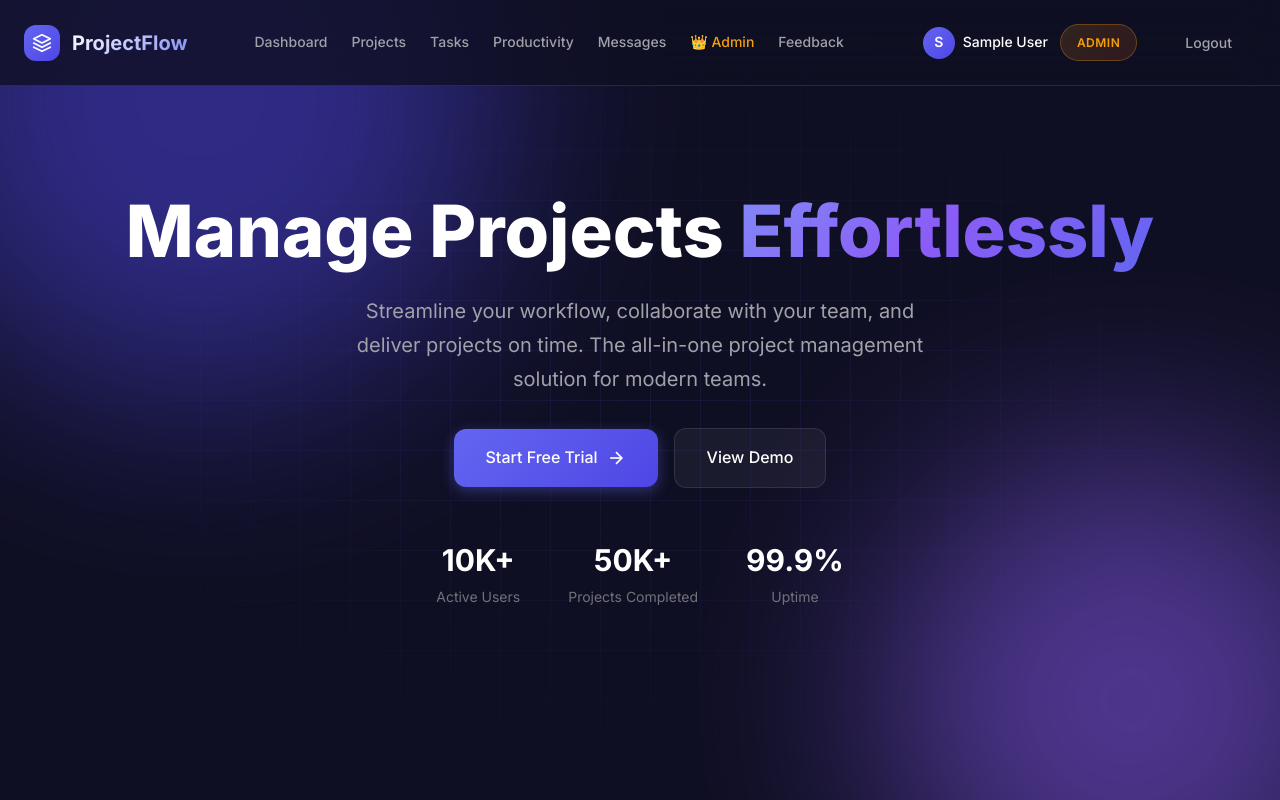
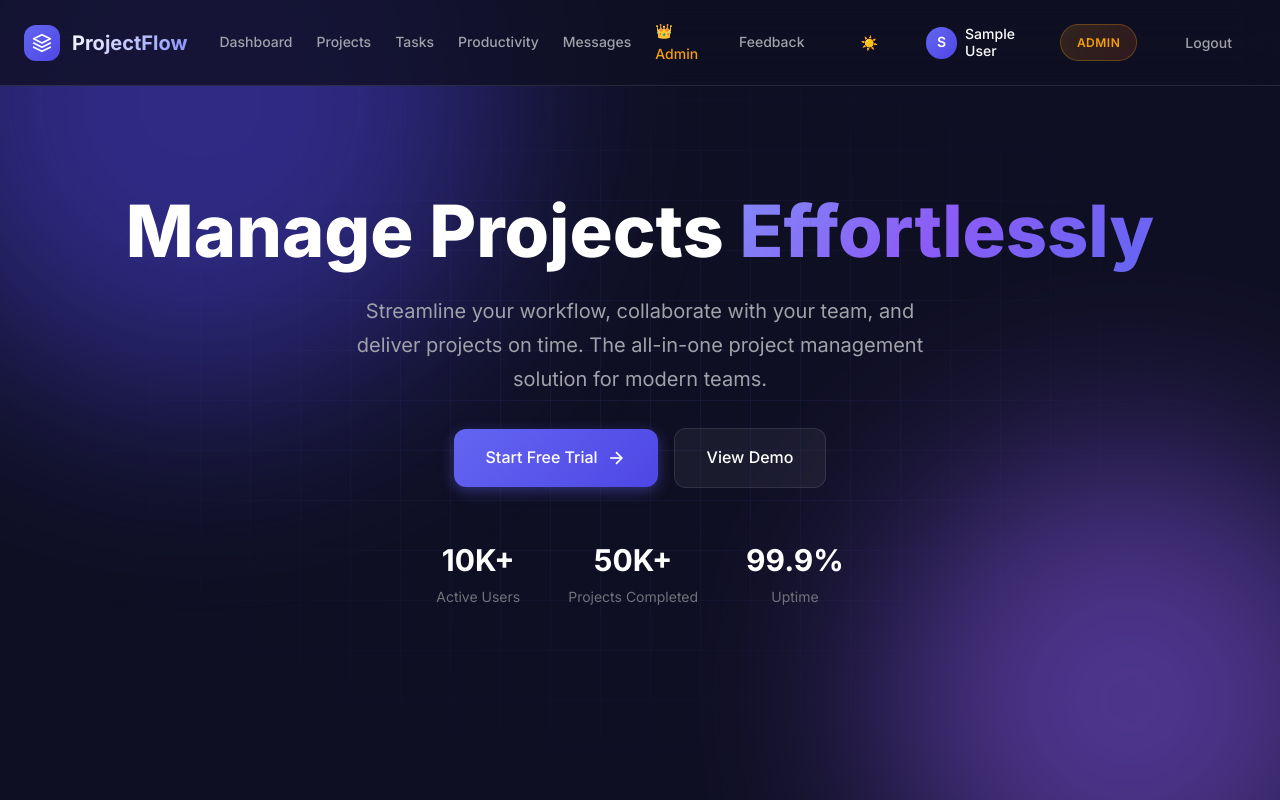
Before and after one commit to jeevansambath-2004/frontend, a React (Create React App) app: page / in a window 1280 px wide. Shown: the top 800 px of the page. Built offline with nearby package versions, Linux system fonts and the light colour scheme; no server answers; sample sign-in values are in the browser's storage.

Commit message:
added dark mode

```diff
--- a/src/App.js
+++ b/src/App.js
@@ -3,6 +3,7 @@ import { BrowserRouter as Router } from 'react-router-dom';
 import { GoogleOAuthProvider } from '@react-oauth/google';
 import AppRoutes from './routes/AppRoutes';
 import { AuthProvider } from './context/AuthContext';
+import { ThemeProvider } from './context/ThemeContext';
 import './styles/App.css';
 
 const GOOGLE_CLIENT_ID = '771392019076-hoh90f3tfqlqmm7uhvn227cne3n74883.apps.googleusercontent.com';
@@ -11,11 +12,13 @@ function App() {
     return (
         <GoogleOAuthProvider clientId={GOOGLE_CLIENT_ID}>
             <AuthProvider>
-                <Router>
-                    <div className="app">
-                        <AppRoutes />
-                    </div>
-                </Router>
+                <ThemeProvider>
+                    <Router>
+                        <div className="app">
+                            <AppRoutes />
+                        </div>
+                    </Router>
+                </ThemeProvider>
             </AuthProvider>
         </GoogleOAuthProvider>
     );
--- a/src/components/ActivityCalendar.css
+++ b/src/components/ActivityCalendar.css
@@ -54,54 +54,26 @@
     opacity: 0.2;
 }
 
-/* GitHub Style Colors */
+/* Default configuration (Dark Mode) */
 .color-empty {
-    background-color: var(--border-color, #ebedf0);
+    background-color: var(--bg-secondary);
+    border-color: var(--border-color);
 }
 
-.color-scale-1 {
-    background-color: #9be9a8;
+.color-scale-1 { background-color: #0e4429; }
+.color-scale-2 { background-color: #006d32; }
+.color-scale-3 { background-color: #26a641; }
+.color-scale-4 { background-color: #39d353; }
+
+/* Light mode support */
+[data-theme='light'] .color-empty {
+    background-color: #ebedf0;
 }
 
-.color-scale-2 {
-    background-color: #40c463;
-}
-
-.color-scale-3 {
-    background-color: #30a14e;
-}
-
-.color-scale-4 {
-    background-color: #216e39;
-}
-
-/* Dark mode support */
-@media (prefers-color-scheme: dark) {
-    .activity-calendar-container {
-        background: transparent;
-    }
-
-    .color-empty {
-        background-color: var(--bg-secondary);
-        border-color: rgba(255, 255, 255, 0.05);
-    }
-
-    .color-scale-1 {
-        background-color: #0e4429;
-    }
-
-    .color-scale-2 {
-        background-color: #006d32;
-    }
-
-    .color-scale-3 {
-        background-color: #26a641;
-    }
-
-    .color-scale-4 {
-        background-color: #39d353;
-    }
-}
+[data-theme='light'] .color-scale-1 { background-color: #9be9a8; }
+[data-theme='light'] .color-scale-2 { background-color: #40c463; }
+[data-theme='light'] .color-scale-3 { background-color: #30a14e; }
+[data-theme='light'] .color-scale-4 { background-color: #216e39; }
 
 .calendar-legend {
     display: flex;
--- a/src/components/Navbar.css
+++ b/src/components/Navbar.css
@@ -4,7 +4,7 @@
     left: 0;
     right: 0;
     z-index: 1000;
-    background: rgba(15, 15, 35, 0.8);
+    background: var(--bg-nav);
     backdrop-filter: blur(20px);
     border-bottom: 1px solid var(--border-color);
     padding: var(--spacing-4) 0;
--- a/src/components/Navbar.js
+++ b/src/components/Navbar.js
@@ -1,10 +1,12 @@
 import React from 'react';
 import { Link, useNavigate } from 'react-router-dom';
 import { useAuth } from '../context/AuthContext';
+import { useTheme } from '../context/ThemeContext';
 import './Navbar.css';
 
 const Navbar = () => {
     const { user, isAuthenticated, logout } = useAuth();
+    const { theme, toggleTheme } = useTheme();
     const navigate = useNavigate();
 
     const handleLogout = () => {
@@ -54,6 +56,9 @@ const Navbar = () => {
                 </div>
 
                 <div className="navbar-actions">
+                    <button onClick={toggleTheme} className="btn btn-ghost theme-toggle" aria-label="Toggle theme">
+                        {theme === 'dark' ? '☀️' : '🌙'}
+                    </button>
                     {isAuthenticated ? (
                         <>
                             <Link to="/profile" className="navbar-user">
--- /dev/null
+++ b/src/context/ThemeContext.js
@@ -0,0 +1,33 @@
+import React, { createContext, useContext, useEffect, useState } from 'react';
+
+const ThemeContext = createContext();
+
+export const useTheme = () => {
+    const context = useContext(ThemeContext);
+    if (!context) {
+        throw new Error('useTheme must be used within a ThemeProvider');
+    }
+    return context;
+};
+
+export const ThemeProvider = ({ children }) => {
+    const [theme, setTheme] = useState(() => {
+        const savedTheme = localStorage.getItem('theme');
+        return savedTheme || 'dark';
+    });
+
+    useEffect(() => {
+        localStorage.setItem('theme', theme);
+        document.documentElement.setAttribute('data-theme', theme);
+    }, [theme]);
+
+    const toggleTheme = () => {
+        setTheme(prev => (prev === 'dark' ? 'light' : 'dark'));
+    };
+
+    return (
+        <ThemeContext.Provider value={{ theme, toggleTheme }}>
+            {children}
+        </ThemeContext.Provider>
+    );
+};
--- a/src/pages/Auth.css
+++ b/src/pages/Auth.css
@@ -285,7 +285,7 @@
     justify-content: center;
     gap: var(--spacing-3);
     padding: var(--spacing-3) var(--spacing-4);
-    background: #1a1a2e;
+    background: var(--bg-secondary);
     border: 1px solid var(--border-color);
     border-radius: var(--radius-lg);
     color: var(--text-primary);
@@ -296,7 +296,7 @@
 }
 
 .btn-google:hover {
-    background: #252542;
+    background: var(--bg-tertiary);
     border-color: var(--border-color-hover);
 }
 
--- a/src/pages/Messages.css
+++ b/src/pages/Messages.css
@@ -314,7 +314,8 @@
 }
 
 .message-other .message-bubble {
-    color: white;
+    background: var(--bg-card);
+    color: var(--text-primary);
     border-bottom-left-radius: var(--radius-sm);
     box-shadow: 0 2px 8px rgba(0, 0, 0, 0.15);
 }
--- a/src/pages/Pages.css
+++ b/src/pages/Pages.css
@@ -1064,7 +1064,7 @@
 }
 
 .role-selector option {
-    background: #1f2937;
-    color: #f3f4f6;
+    background: var(--bg-tertiary);
+    color: var(--text-primary);
     padding: 8px 12px;
 }
--- a/src/styles/App.css
+++ b/src/styles/App.css
@@ -149,16 +149,16 @@ select.input {
 }
 
 select.input option {
-    background: #1f2937;
-    color: #ffffff;
+    background: var(--bg-secondary);
+    color: var(--text-primary);
     padding: 12px;
 }
 
 select.input option:hover,
 select.input option:focus,
 select.input option:checked {
-    background: #374151;
-    color: #ffffff;
+    background: var(--bg-tertiary);
+    color: var(--text-primary);
 }
 
 /* ========================================
--- a/src/styles/index.css
+++ b/src/styles/index.css
@@ -42,6 +42,7 @@
   --bg-tertiary: #16213e;
   --bg-card: rgba(255, 255, 255, 0.05);
   --bg-card-hover: rgba(255, 255, 255, 0.08);
+  --bg-nav: rgba(15, 15, 35, 0.8);
 
   /* Text Colors */
   --text-primary: #ffffff;
@@ -95,6 +96,23 @@
   --text-3xl: 1.875rem;
   --text-4xl: 2.25rem;
   --text-5xl: 3rem;
+}
+
+/* Light Theme */
+[data-theme='light'] {
+  --bg-primary: #ffffff;
+  --bg-secondary: #f3f4f6;
+  --bg-tertiary: #e5e7eb;
+  --bg-card: #ffffff;
+  --bg-card-hover: #f9fafb;
+  --bg-nav: rgba(255, 255, 255, 0.9);
+
+  --text-primary: #111827;
+  --text-secondary: #4b5563;
+  --text-muted: #6b7280;
+
+  --border-color: rgba(0, 0, 0, 0.1);
+  --border-color-hover: rgba(0, 0, 0, 0.2);
 }
 
 /* ========================================
@@ -187,13 +205,13 @@ select {
 
 /* Select dropdown fix for dark theme */
 select {
-  background-color: #1a1a2e;
-  color: #ffffff;
+  background-color: var(--bg-secondary);
+  color: var(--text-primary);
 }
 
 select option {
-  background-color: #1f2937;
-  color: #ffffff;
+  background-color: var(--bg-tertiary);
+  color: var(--text-primary);
   padding: 10px;
 }
 
```
